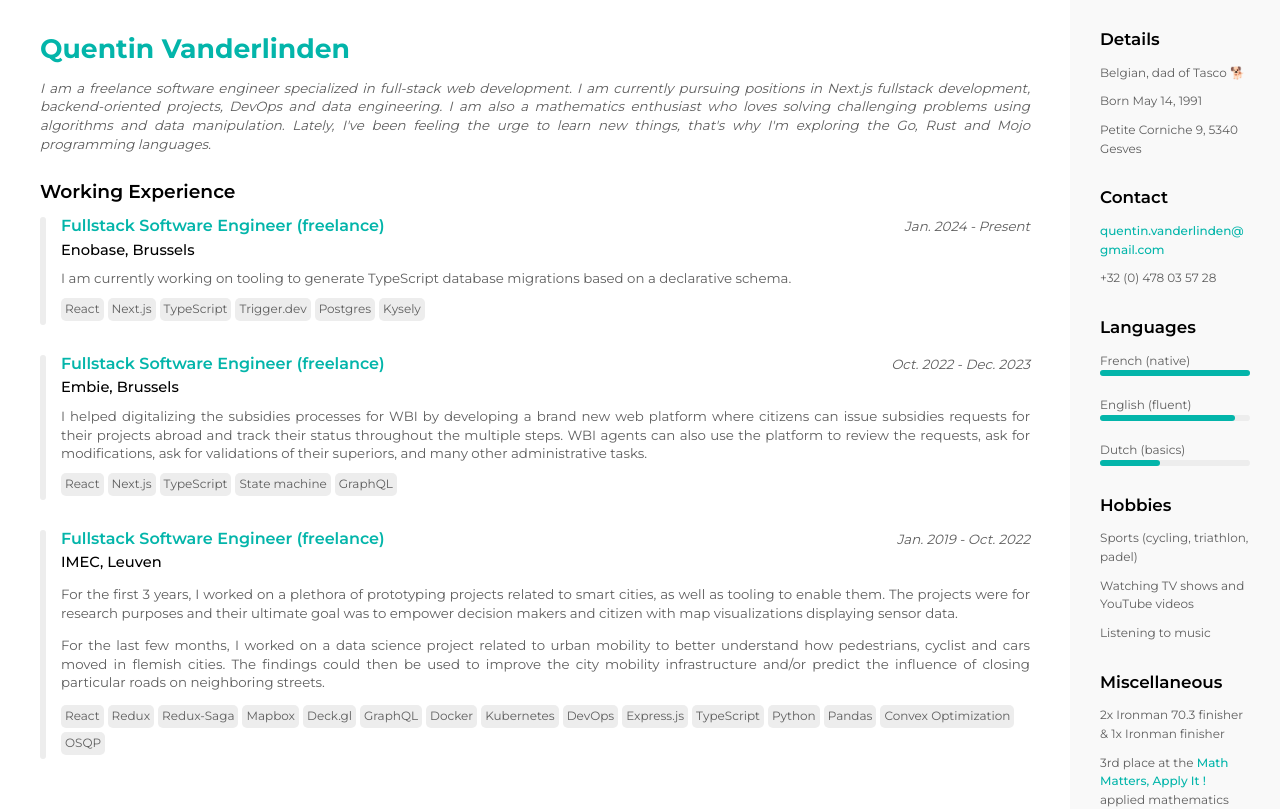
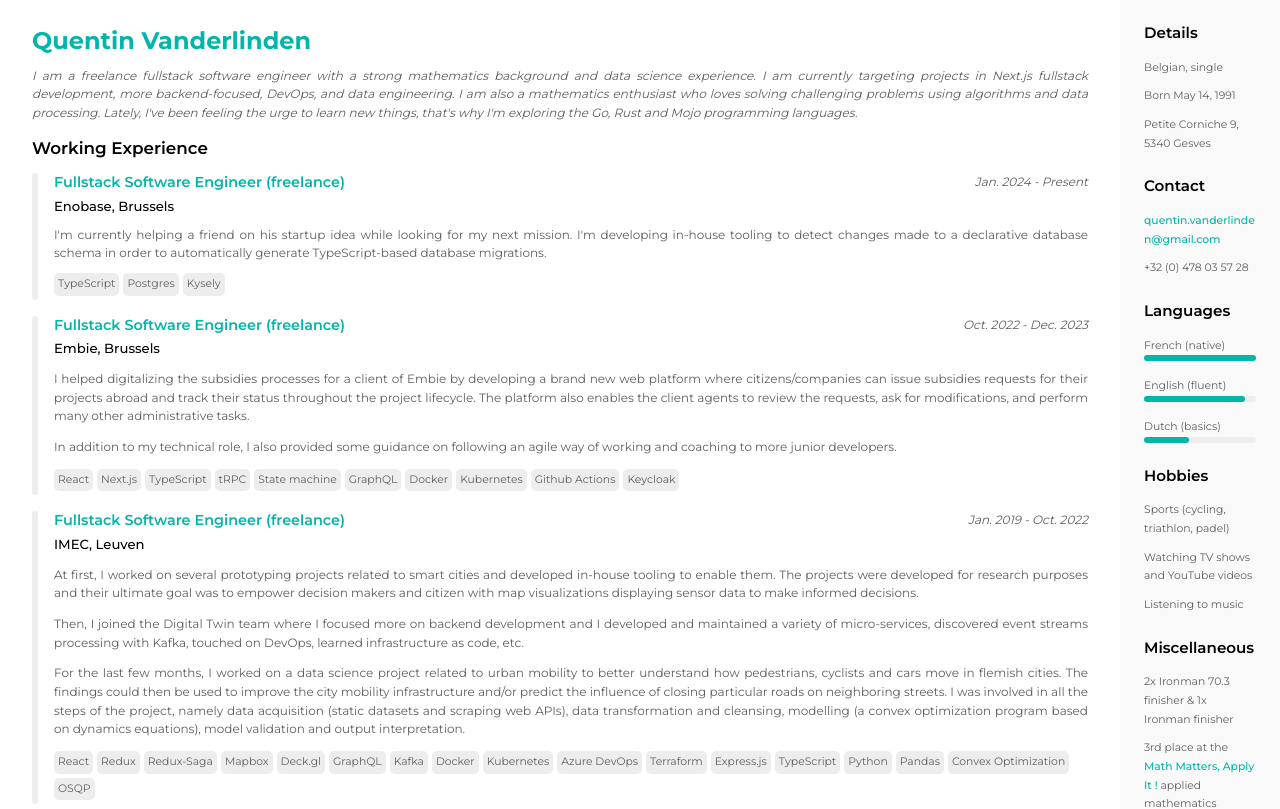
Before and after one commit to qvanderlinden/resume-react, a React (Create React App) app: page / in a window 1280 px wide. Shown: the top 809 px of the page. Built offline with nearby package versions, Linux system fonts and the light colour scheme.

Commit message:
feat: improve content and layout

```diff
--- a/public/index.html
+++ b/public/index.html
@@ -27,6 +27,7 @@
   <!-- <link rel="stylesheet" href="https://cdnjs.cloudflare.com/ajax/libs/paper-css/0.4.1/paper.css" /> -->
   <style>
     @page {
+      margin: 0cm;
       size: A4;
     }
 
--- a/src/App.js
+++ b/src/App.js
@@ -3,9 +3,6 @@ import styled, { ThemeProvider } from 'styled-components';
 
 import MainSection from './MainSection';
 import SideSection from './SideSection';
-
-// in %
-const MAIN_SECTION_WIDTH = 75;
 
 const theme = {
   'primary-color': '#03b5aa',
@@ -18,17 +15,17 @@ const theme = {
 const Container = styled.div`
   color: ${props => props.theme['dark-gray']};
   font-family: 'Montserrat', sans-serif;
-  font-size: 10pt;
+  font-size: 9pt;
   line-height: 14pt;
   height: fit-content;
   display: grid;
-  grid-template-columns: 1fr 210px;
+  grid-template-columns: 1fr 160px;
 `;
 const MainSectionContainer = styled.div`
   height: 100%;
 `;
 const SideSectionContainer = styled.div`
-  height: 280mm;
+  height: 284mm;
 `;
 
 class App extends Component {
--- a/src/MainSection/Components/ItemGroup/Item/index.jsx
+++ b/src/MainSection/Components/ItemGroup/Item/index.jsx
@@ -10,7 +10,7 @@ const VerticalBar = styled.div`
   border-radius: 3px;
   flex-shrink: 0;
   background-color: ${props => props.theme["light-gray"]};
-  margin-right: 15px;
+  margin-right: 16px;
 `
 const Content = styled.div`
   width: 100%;
--- a/src/MainSection/Components/ItemGroup/index.jsx
+++ b/src/MainSection/Components/ItemGroup/index.jsx
@@ -6,11 +6,11 @@ import Item from "./Item"
 const TitleContainer = styled.div`
   font-size: 1.4em;
   font-weight: 600;
-  margin-bottom: 15px;
+  margin-bottom: 16px;
   color: ${props => props.theme["secondary-color"]};
 `
 const ItemContainer = styled.div`
-  margin-bottom: 30px;
+  margin-bottom: 16px;
 `
 
 const ItemGroup = ({ title, items }) => (
--- a/src/MainSection/Description/index.jsx
+++ b/src/MainSection/Description/index.jsx
@@ -7,9 +7,9 @@ const Container = styled.div`
 
 const Description = () => (
   <Container>
-    I am a freelance software engineer specialized in full-stack web development.
-    I am currently pursuing positions in Next.js fullstack development, backend-oriented projects, DevOps and data engineering.
-    I am also a mathematics enthusiast who loves solving challenging problems using algorithms and data manipulation.
+    I am a freelance fullstack software engineer with a strong mathematics background and data science experience.
+    I am currently targeting projects in Next.js fullstack development, more backend-focused, DevOps, and data engineering.
+    I am also a mathematics enthusiast who loves solving challenging problems using algorithms and data processing.
     Lately, I've been feeling the urge to learn new things, that's why I'm exploring the Go, Rust and Mojo programming languages.
   </Container>
 );
--- a/src/MainSection/Education/index.jsx
+++ b/src/MainSection/Education/index.jsx
@@ -10,7 +10,7 @@ const items = [
     text: (
       <div>
         <div style={{ marginBottom: '8pt' }}>
-          This master revolves around the concept of mathematical model to solve
+          This master revolves around using mathematical models to solve
           complex interdisciplinary engineering problems. Students learn how to
           solve these problems through training in mathematical modelling,
           simulation and optimization. More specifically (but not exhaustively),
--- a/src/MainSection/WorkingExperience/index.jsx
+++ b/src/MainSection/WorkingExperience/index.jsx
@@ -9,14 +9,11 @@ const items = [
     location: 'Enobase, Brussels',
     text: (
       <div>
-        I am currently working on tooling to generate TypeScript database migrations based on a declarative schema.
+        I'm currently helping a friend on his startup idea while looking for my next mission. I'm developing in-house tooling to detect changes made to a declarative database schema in order to automatically generate TypeScript-based database migrations.
       </div>
     ),
     tags: [
-      'React',
-      'Next.js',
       'TypeScript',
-      'Trigger.dev',
       'Postgres',
       'Kysely',
     ],
@@ -27,15 +24,21 @@ const items = [
     location: 'Embie, Brussels',
     text: (
       <div>
-        I helped digitalizing the subsidies processes for WBI by developing a brand new web platform where citizens can issue subsidies requests for their projects abroad and track their status throughout the multiple steps. WBI agents can also use the platform to review the requests, ask for modifications, ask for validations of their superiors, and many other administrative tasks.
+        <p>I helped digitalizing the subsidies processes for a client of Embie by developing a brand new web platform where citizens/companies can issue subsidies requests for their projects abroad and track their status throughout the project lifecycle. The platform also enables the client agents to review the requests, ask for modifications, and perform many other administrative tasks.</p>
+        <p>In addition to my technical role, I also provided some guidance on following an agile way of working and coaching to more junior developers.</p>
       </div>
     ),
     tags: [
       'React',
       'Next.js',
       'TypeScript',
+      'tRPC',
       'State machine',
-      'GraphQL'
+      'GraphQL',
+      'Docker',
+      'Kubernetes',
+      'Github Actions',
+      'Keycloak'
     ],
   },
   {
@@ -44,8 +47,9 @@ const items = [
     location: 'IMEC, Leuven',
     text: (
       <div>
-        <p>For the first 3 years, I worked on a plethora of prototyping projects related to smart cities, as well as tooling to enable them. The projects were for research purposes and their ultimate goal was to empower decision makers and citizen with map visualizations displaying sensor data. </p>
-        <p>For the last few months, I worked on a data science project related to urban mobility to better understand how pedestrians, cyclist and cars moved in flemish cities. The findings could then be used to improve the city mobility infrastructure and/or predict the influence of closing particular roads on neighboring streets.</p>
+        <p>At first, I worked on several prototyping projects related to smart cities and developed in-house tooling to enable them. The projects were developed for research purposes and their ultimate goal was to empower decision makers and citizen with map visualizations displaying sensor data to make informed decisions. </p>
+        <p>Then, I joined the Digital Twin team where I focused more on backend development and I developed and maintained a variety of micro-services, discovered event streams processing with Kafka, touched on DevOps, learned infrastructure as code, etc.</p>
+        <p>For the last few months, I worked on a data science project related to urban mobility to better understand how pedestrians, cyclists and cars move in flemish cities. The findings could then be used to improve the city mobility infrastructure and/or predict the influence of closing particular roads on neighboring streets. I was involved in all the steps of the project, namely data acquisition (static datasets and scraping web APIs), data transformation and cleansing, modelling (a convex optimization program based on dynamics equations), model validation and output interpretation. </p>
       </div>
     ),
     tags: [
@@ -55,9 +59,11 @@ const items = [
       'Mapbox',
       'Deck.gl',
       'GraphQL',
+      'Kafka',
       'Docker',
       'Kubernetes',
-      'DevOps',
+      'Azure DevOps',
+      'Terraform',
       'Express.js',
       'TypeScript',
       "Python",
@@ -89,14 +95,14 @@ const items = [
     period: 'Oct. 2015 - Nov. 2016',
     location: 'Computer Sciences Corporation, Zaventem',
     text:
-    'I worked as a data scientist for the Big Data & Analytics department. For the majority of my employment there, I worked on a business intelligence project for one of the top players in the insurance industry in Belgium. My role was mainly maintenance of the existing enterprise data warehouse but I also had the chance to implement a few ETL workflows. The rest of my time was split on several smaller projects related to location intelligence.',
+    'I worked as a data scientist for the Big Data & Analytics department. For the majority of my employment there, I worked on a business intelligence project for one of the top players in the insurance industry in Belgium, for whom we built a data warehouse using the data vault architecture. My role was mainly maintenance but I also had the chance to implement a few ETL workflows. The rest of my time was split on several smaller projects where I used Python and QGIS to perform location intelligence.',
     tags: ['Google Maps Platform', 'Python', 'SQL', 'QGIS'],
   },
 ];
 const WorkingExperience = () => (
   <>
   <ItemGroup title="Working Experience" items={items.slice(0, 3)} />
-  <div style={{ height: 120 }}></div>
+  <div style={{ height: 32 }}></div>
   <ItemGroup items={items.slice(3)} />
   </>
 );
--- a/src/MainSection/index.jsx
+++ b/src/MainSection/index.jsx
@@ -8,17 +8,17 @@ import Education from "./Education"
 
 const Container = styled.div`
   height: 100%;
-  padding: 40px;
+  padding: 32px;
   text-align: justify;
 `
 const NameContainer = styled.div`
-  margin-bottom: 20px;
+  margin-bottom: 16px;
 `
 const DescriptionContainer = styled.div`
-  margin-bottom: 30px;
+  margin-bottom: 16px;
 `
 const ItemGroupContainer = styled.div`
-  margin-bottom: 30px;
+  margin-bottom: 16px;
 `
 
 const MainSection = () => (
--- a/src/SideSection/Components/ItemGroup/index.jsx
+++ b/src/SideSection/Components/ItemGroup/index.jsx
@@ -5,7 +5,7 @@ const Container = styled.div``
 const TitleContainer = styled.div`
   font-size: 1.4em;
   font-weight: 600;
-  margin-bottom: 15px;
+  margin-bottom: 16px;
   color: ${props => props.theme["secondary-color"]};
 `
 const ItemContainer = styled.div`
--- a/src/SideSection/Details/index.jsx
+++ b/src/SideSection/Details/index.jsx
@@ -3,7 +3,7 @@ import React from 'react';
 import ItemGroup from '../Components/ItemGroup';
 
 const items = [
-  'Belgian, dad of Tasco 🐕',
+  'Belgian, single',
   'Born May 14, 1991',
   "Petite Corniche 9, 5340 Gesves",
 ];
--- a/src/SideSection/Languages/index.jsx
+++ b/src/SideSection/Languages/index.jsx
@@ -6,7 +6,7 @@ import ProgressBar from "../Components/ProgressBar"
 
 const Container = styled.div`
   width: 100%;
-  margin-bottom: 20px;
+  margin-bottom: 16px;
 `
 
 const LanguageLevel = ({ title, level }) => (
--- a/src/SideSection/index.jsx
+++ b/src/SideSection/index.jsx
@@ -10,7 +10,7 @@ import Misc from './Misc';
 
 const Container = styled.div`
   height: 100%;
-  padding: 30px;
+  padding: 24px;
   background-color: ${props => props.theme['superlight-gray']};
   font-size: 0.9em;
 `;
@@ -19,22 +19,22 @@ const PictureContainer = styled.div`
   display: flex;
   flex-direction: row;
   justify-content: center;
-  margin-bottom: 30px;
+  margin-bottom: 24px;
 `;
 const DetailsContainer = styled.div`
-  margin-bottom: 30px;
+  margin-bottom: 24px;
 `;
 const ContactContainer = styled.div`
-  margin-bottom: 30px;
+  margin-bottom: 24px;
 `;
 const LanguagesContainer = styled.div`
-  margin-bottom: 30px;
+  margin-bottom: 24px;
 `;
 const HobbiesContainer = styled.div`
-  margin-bottom: 30px;
+  margin-bottom: 24px;
 `;
 const MiscContainer = styled.div`
-  margin-bottom: 30px;
+  margin-bottom: 24px;
 `;
 
 const MainSection = () => (
```
Also changed, not shown: 1 other file (tests, documents, lock files or other folders).
